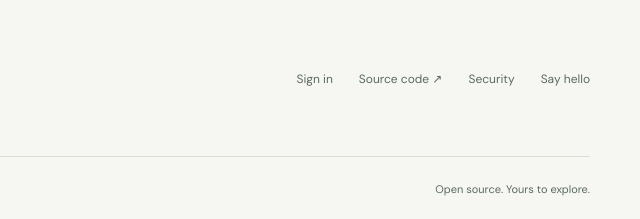
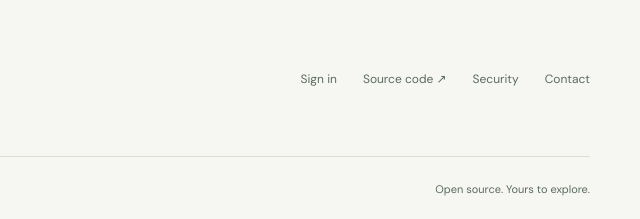
Before and after one commit to adamori/granith-platform, an Astro site in the folder packages/marketing/: page / in a window 1280 px wide. Shown: the part 2053-2272 px from the top of the page, 640-1280 px from the left. Built offline with nearby package versions, Linux system fonts and the light colour scheme; Astro itself is replaced by a stand-in of ours.

Commit message:
Clarify contact link label

```diff
--- a/packages/marketing/src/components/Footer.astro
+++ b/packages/marketing/src/components/Footer.astro
@@ -10,7 +10,7 @@ const year = new Date().getFullYear();
       <a href="https://app.granith.dev/login">Sign in</a>
       <a href="https://github.com/adamori/granith-platform">Source code ↗</a>
       <a href="https://github.com/adamori/granith-platform/blob/main/SECURITY.md">Security</a>
-      <a href="mailto:adam@alibiro.com">Say hello</a>
+      <a href="mailto:adam@alibiro.com">Contact</a>
     </nav>
   </div>
   <div class="footer-bottom">
```
